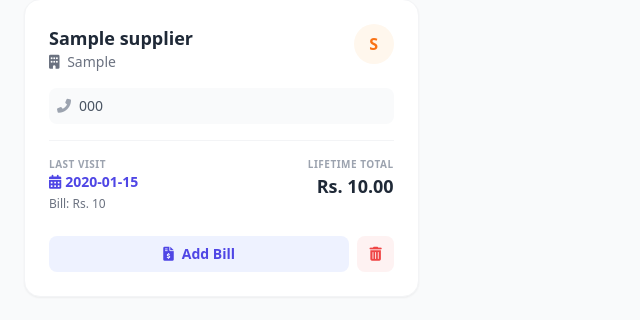
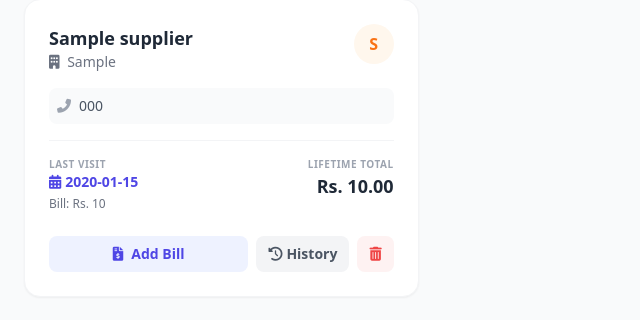
Before and after one commit to HeshithDashan/inventory-saas, a Flask app: page /suppliers in a window 1280 px wide. Shown: the part 106-426 px from the top of the page, without its empty margins (0-640 px from the left). Run offline with Flask 3, Linux system fonts and the light colour scheme; a user stored in the database is signed in; tables that the repository leaves empty hold one stand-in row (values such as "Sample post"); some libraries are stand-ins or nearby versions.

Commit message:
Fixed JSON serialization error in suppliers history and updated backend logic

```diff
--- a/templates/suppliers.html
+++ b/templates/suppliers.html
@@ -74,6 +74,13 @@
                             class="flex-1 bg-indigo-50 text-indigo-600 hover:bg-indigo-100 py-2 rounded-lg text-sm font-bold transition flex justify-center items-center gap-2">
                             <i class="fas fa-file-invoice-dollar"></i> Add Bill
                         </button>
+
+                        <button onclick="openHistoryModal(this)"
+                            data-history='{{ supplier.history | tojson }}'
+                            class="bg-gray-100 text-gray-600 hover:bg-gray-200 px-3 py-2 rounded-lg text-sm font-bold transition flex items-center gap-1">
+                            <i class="fas fa-history"></i> History
+                        </button>
+
                         <a href="/delete-supplier/{{ supplier.id }}" onclick="return confirm('Delete this supplier?')"
                             class="bg-red-50 text-red-500 hover:bg-red-100 px-3 py-2 rounded-lg text-sm transition flex items-center">
                             <i class="fas fa-trash-alt"></i>
@@ -149,6 +156,40 @@
         </div>
     </div>
 
+    <div id="historyModal" class="fixed inset-0 bg-black bg-opacity-50 hidden items-center justify-center z-50 backdrop-blur-sm">
+        <div class="bg-white rounded-2xl w-full max-w-lg shadow-2xl h-[500px] flex flex-col">
+            <div class="p-6 border-b border-gray-100 flex justify-between items-center">
+                <h2 class="text-xl font-bold text-gray-800 flex items-center gap-2">
+                    <i class="fas fa-history text-gray-500"></i> Purchase History
+                </h2>
+                <button onclick="closeHistoryModal()" class="text-gray-400 hover:text-red-500 transition">
+                    <i class="fas fa-times text-xl"></i>
+                </button>
+            </div>
+
+            <div class="p-6 overflow-y-auto flex-1">
+                <table class="w-full text-left">
+                    <thead>
+                        <tr class="text-xs font-bold text-gray-500 uppercase border-b border-gray-200">
+                            <th class="pb-2">Date</th>
+                            <th class="pb-2">Note</th>
+                            <th class="pb-2 text-right">Amount (Rs.)</th>
+                        </tr>
+                    </thead>
+                    <tbody id="historyTableBody" class="text-sm text-gray-700">
+                    </tbody>
+                </table>
+                <div id="noHistoryMsg" class="text-center text-gray-400 mt-10 hidden">
+                    <p>No history available.</p>
+                </div>
+            </div>
+
+            <div class="p-4 bg-gray-50 rounded-b-2xl border-t border-gray-100 text-right">
+                <button onclick="closeHistoryModal()" class="bg-gray-200 hover:bg-gray-300 text-gray-700 font-bold py-2 px-6 rounded-lg transition">Close</button>
+            </div>
+        </div>
+    </div>
+
     <script>
         function openAddModal() {
             document.getElementById('addModal').classList.remove('hidden');
@@ -172,6 +213,41 @@
             document.getElementById('billModal').classList.remove('flex');
         }
 
+        // Updated Function to handle JSON data safely
+        function openHistoryModal(btnElement) {
+            const historyData = JSON.parse(btnElement.getAttribute('data-history'));
+
+            const modal = document.getElementById('historyModal');
+            const tbody = document.getElementById('historyTableBody');
+            const noMsg = document.getElementById('noHistoryMsg');
+
+            tbody.innerHTML = '';
+
+            if (historyData.length === 0) {
+                noMsg.classList.remove('hidden');
+            } else {
+                noMsg.classList.add('hidden');
+                historyData.forEach(item => {
+                    const row = document.createElement('tr');
+                    row.className = "border-b border-gray-100 last:border-0";
+                    row.innerHTML = `
+                        <td class="py-3 font-medium">${item.date}</td>
+                        <td class="py-3 text-gray-500">${item.note}</td>
+                        <td class="py-3 text-right font-bold text-gray-800">${item.amount.toFixed(2)}</td>
+                    `;
+                    tbody.appendChild(row);
+                });
+            }
+
+            modal.classList.remove('hidden');
+            modal.classList.add('flex');
+        }
+
+        function closeHistoryModal() {
+            document.getElementById('historyModal').classList.add('hidden');
+            document.getElementById('historyModal').classList.remove('flex');
+        }
+
         setTimeout(function() {
             const msg = document.getElementById('flash-message');
             if(msg) msg.style.display = 'none';
```
